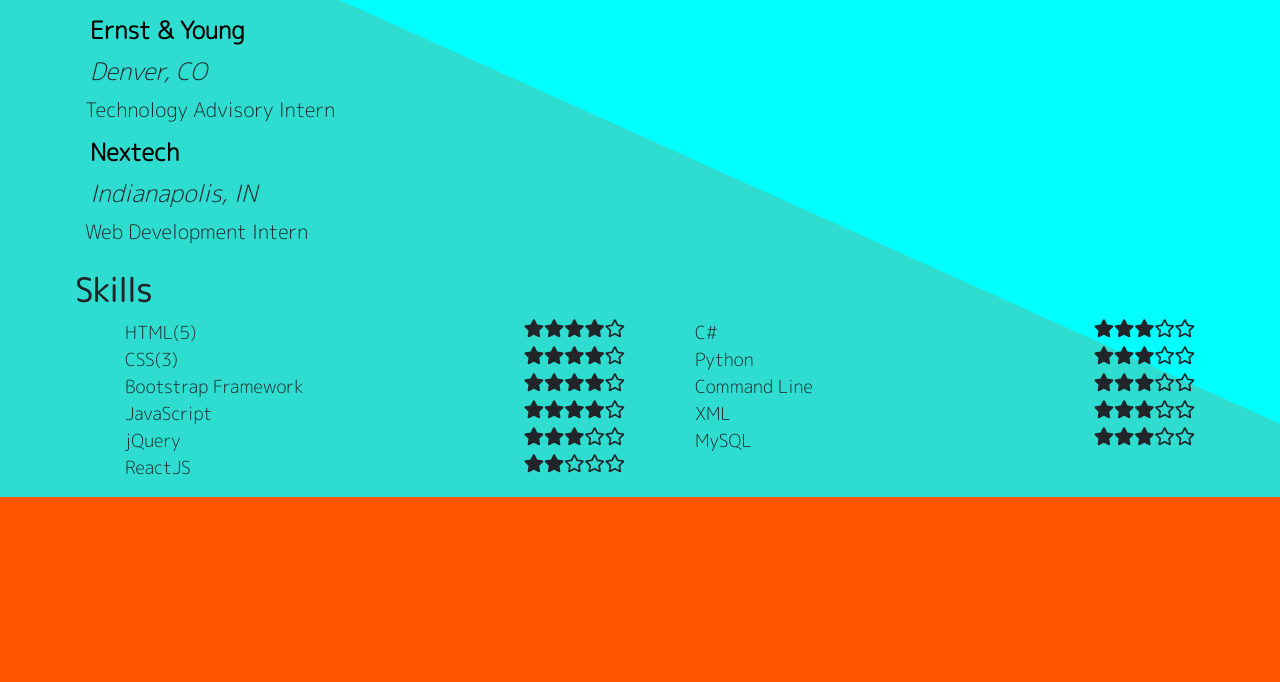
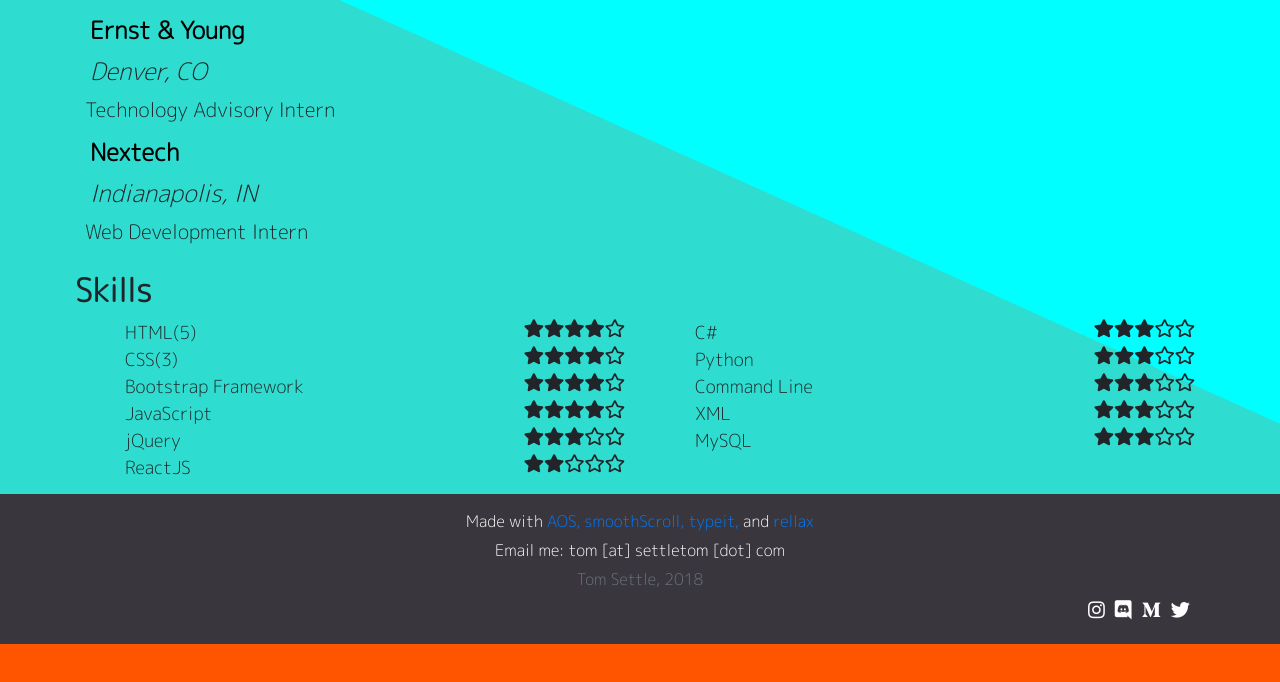
Before and after one commit to tsettle44/Personal-Site, a plain HTML site: page docs/index.html in a window 1280 px wide. Shown: the part 1893-2575 px from the top of the page. After the commit the page ends 2537 px from the top, so only its background shows below. Drawn offline with nearby package versions, Linux system fonts and the light colour scheme; some packages are replaced by stand-ins of ours; a script that the page names is missing.

Commit message:
SETTLETOM MVP

```diff
--- a/docs/index.html
+++ b/docs/index.html
@@ -309,7 +309,23 @@
             </div>
         </div>
 
-        <div id="contact"></div>
+        <div id="contact">
+            <footer class="footer">
+                <div class="container">
+                    <div class="center">
+                        <p>Made with<a href="https://github.com/michalsnik/aos"> AOS, </a><a href="https://github.com/cferdinandi/smooth-scroll">smoothScroll, </a><a href="https://github.com/alexmacarthur/typeit">typeit, </a> and <a href="https://github.com/dixonandmoe/rellax">rellax</a></p>
+                        <p>Email me: tom [at] settletom [dot] com</p>
+                        <span class="text-muted">Tom Settle, 2018</span>
+                    </div>
+                    <ul class="icons">
+                        <li><a href="https://twitter.com/tsettle44"><i class="fab fa-twitter"></i></a></li>
+                        <li><a href="https://medium.com/@tsettle44"><i class="fab fa-medium-m"></i></a></li>
+                        <li><a href="https://discord.gg/jqq9PqG"><i class="fab fa-discord"></i></a></li>
+                        <li><a href="https://www.instagram.com/tbsett/"><i class="fab fa-instagram"></i></a></li>
+                    </ul>
+                </div>
+            </footer>
+        </div>
     </div>
     <script src="main.js"></script>
     <script>
--- a/docs/main.css
+++ b/docs/main.css
@@ -386,6 +386,32 @@
 }
 
 #contact {
-    background-color: #FF5400;
-    height: 900px;
+    background-color: #39363D;
+    color: #ffffff;
+    margin-top: -3px;
+    height: 150px;;
 }
+
+.footer {
+    padding: 10px;
+}
+
+.center {
+    text-align: center
+}
+
+.icons{
+    list-style: none;
+    font-size: 120%;
+}
+
+.icons li{
+    display: inline;
+    float: right;
+    padding: 5px;
+}
+
+.icons a{
+    text-decoration: none;
+    color: #ffffff
+}
```
